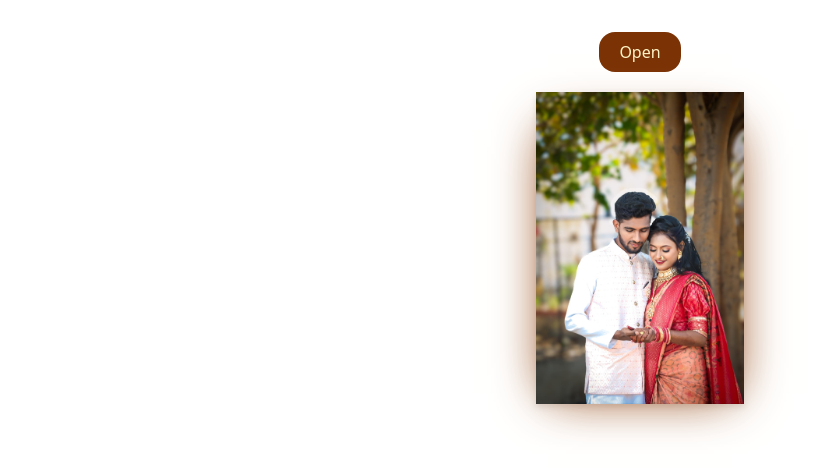
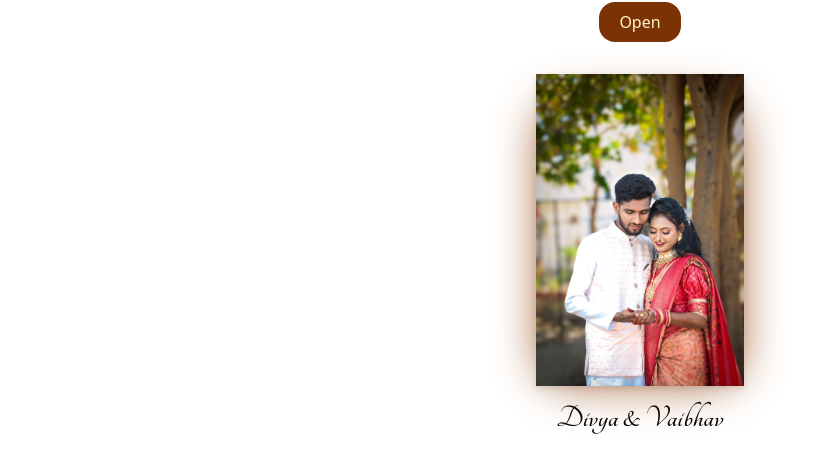
Before and after one commit to harendrasinp/wedding, a React (Vite) app: page / in a window 1280 px wide. Shown: the part 178-652 px from the top of the page, without its empty margins (0-837 px from the left). Built offline with nearby package versions, Linux system fonts and the light colour scheme; a web font is replaced by a local one.

Commit message:
add name of bride

```diff
--- a/src/App.jsx
+++ b/src/App.jsx
@@ -134,11 +134,12 @@ export const App = () => {
         </footer>
       </div>
       {toggle?
-        <div className="mt-[8rem] flex flex-col justify-center items-center h-[12rem] gap-5">
+        <div className="mt-[6rem] flex flex-col justify-center items-center h-[18rem] gap-8">
           <button className='bg-amber-900 text-amber-100 px-5 py-2 rounded-[1rem]' onClick={() => setToggle(false)}>Open</button>
           <div className='w-[13rem] h-[18rem] shadow-2xl shadow-amber-800 drop-shadow-md'>
               <img src="/images/b4.jpg" alt="photo"/>
           </div>
+          <div className='tangerine-regular font-bold text-[2rem] shadow-amber-800'>Divya & Vaibhav</div>
         </div>
         : null
       }
```
